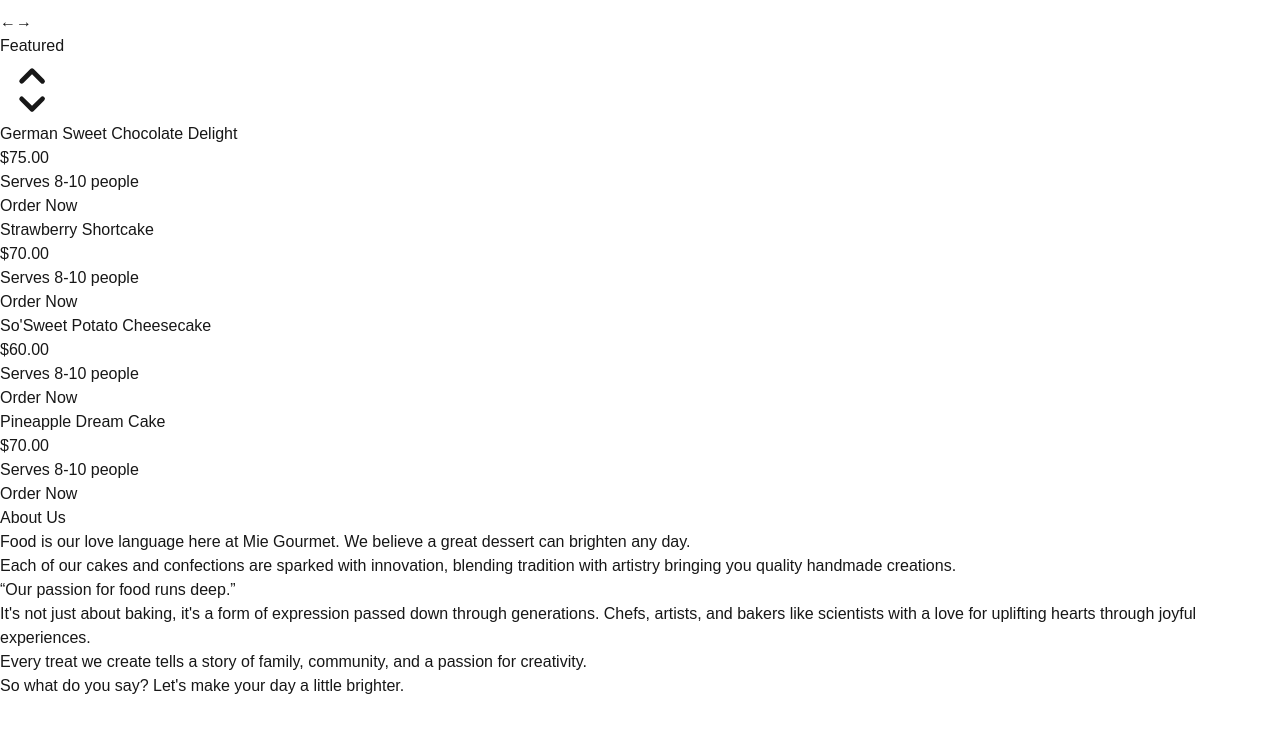
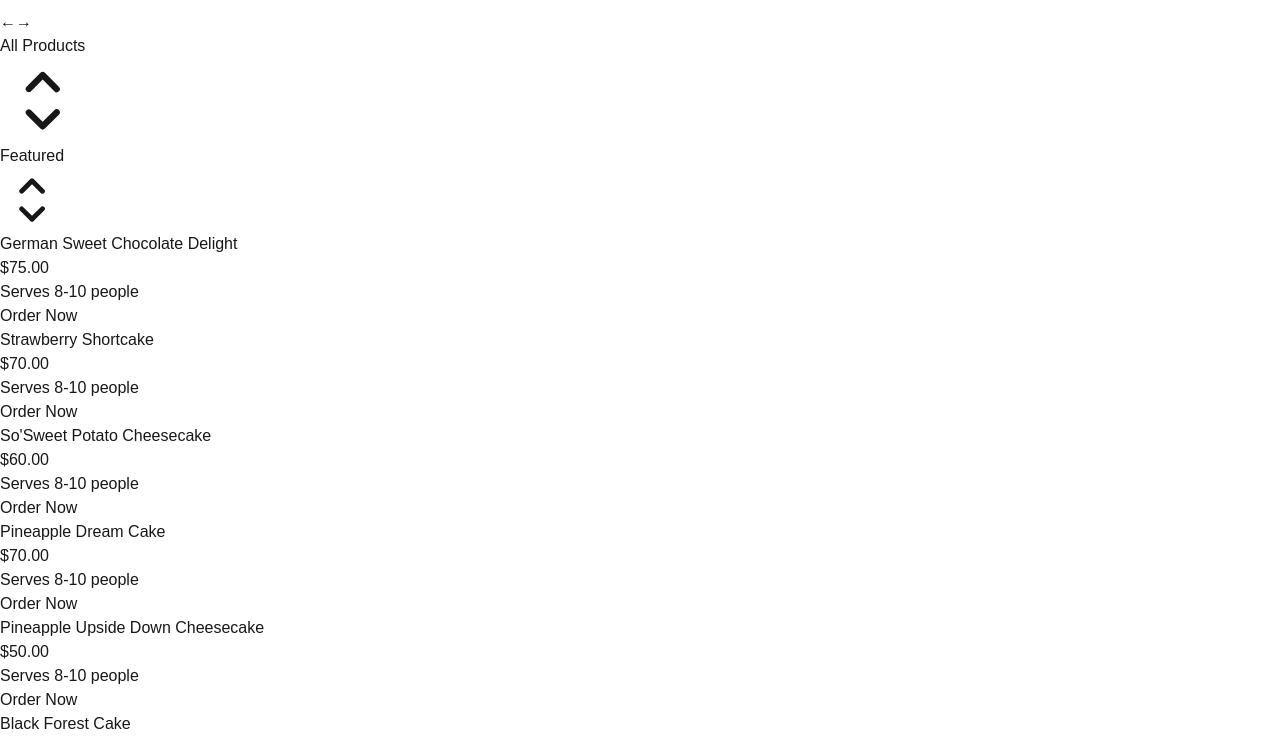
Before and after one commit to TAhamadou/mie-gourmet, a Next.js app: page / in a window 1280 px wide. Shown: the part 1560-2299 px from the top of the page. Built offline with nearby package versions, Linux system fonts and the light colour scheme.

Commit message:
all products

```diff
--- a/src/app/page.tsx
+++ b/src/app/page.tsx
@@ -14,6 +14,7 @@
 import gallery1 from '../../public/images/gallery/german_gallery.jpg';
 import gallery3 from '../../public/images/gallery/sweet_potato_gallery.jpg';
 import gallery4 from '../../public/images/gallery/strawberry_gallery.jpg';
+import pineappleDelightGallery from '../../public/images/gallery/pineapple_delight_gallery.jpg';
 
 // Import the useSort hook
 import { useSort } from '../hooks/useSort';
@@ -38,6 +39,11 @@
     { src: gallery1, alt: "German Chocolate Cake Gallery" },
     { src: gallery3, alt: "Sweet Potato Cheesecake Gallery" },
     { src: gallery4, alt: "Strawberry Angel Cake Gallery" },
+    {
+      src: pineappleDelightGallery,
+      alt: "Pineapple Delight Cake topped with coconut and pineapple pieces",
+      className: "object-cover w-full h-full"
+    },
   ];
 
   const { sortedItems, sortOption, setSortOption } = useSort(products);
--- a/src/components/ProductGrid.tsx
+++ b/src/components/ProductGrid.tsx
@@ -2,8 +2,9 @@
 import Image from "next/image";
 import { Listbox } from '@headlessui/react';
 import { ChevronUpDownIcon, CheckIcon } from '@heroicons/react/20/solid';
-import { Product } from '../types/Product';
+import { Product, ProductType } from '../types/Product';
 import Link from 'next/link';
+import { useState } from 'react';
 
 interface ProductGridProps {
   sortedItems: Product[];
@@ -13,9 +14,69 @@
 }
 
 export default function ProductGrid({ sortedItems, sortOption, setSortOption, sortOptions }: ProductGridProps) {
+  const [selectedType, setSelectedType] = useState<'all' | ProductType>('all');
+
+  const typeOptions = [
+    { id: 'all', name: 'All Products' },
+    { id: 'Cheesecake', name: 'Cheesecakes' },
+    { id: 'Layer Cake', name: 'Layer Cakes' }
+  ];
+
+  const filteredItems = selectedType === 'all'
+    ? sortedItems
+    : sortedItems.filter(item => item.productType === selectedType);
+
   return (
     <section>
-      <div className="flex justify-end mb-6">
+      <div className="flex justify-end mb-6 gap-4">
+        {/* Product Type Filter */}
+        <div className="relative w-72">
+          <Listbox value={selectedType} onChange={setSelectedType}>
+            <div className="relative mt-1">
+              <Listbox.Button className="relative w-full cursor-default rounded-lg bg-black py-2 pl-3 pr-10 text-left text-white shadow-md focus:outline-none">
+                <span className="block truncate">
+                  {typeOptions.find(option => option.id === selectedType)?.name}
+                </span>
+                <span className="pointer-events-none absolute inset-y-0 right-0 flex items-center pr-2">
+                  <ChevronUpDownIcon
+                    className="h-5 w-5 text-white"
+                    aria-hidden="true"
+                  />
+                </span>
+              </Listbox.Button>
+              <Listbox.Options className="absolute mt-1 max-h-60 w-full overflow-auto rounded-md bg-black py-1 text-base shadow-lg focus:outline-none z-[60]">
+                {typeOptions.map((option) => (
+                  <Listbox.Option
+                    key={option.id}
+                    value={option.id}
+                    className={({ active }) =>
+                      `relative cursor-default select-none py-2 pl-10 pr-4 ${
+                        active ? 'bg-gray-900 text-white' : 'text-gray-300'
+                      }`
+                    }
+                  >
+                    {({ selected }) => (
+                      <>
+                        <span className={`block truncate ${
+                          selected ? 'font-medium' : 'font-normal'
+                        }`}>
+                          {option.name}
+                        </span>
+                        {selected && (
+                          <span className="absolute inset-y-0 left-0 flex items-center pl-3 text-white">
+                            <CheckIcon className="h-5 w-5" aria-hidden="true" />
+                          </span>
+                        )}
+                      </>
+                    )}
+                  </Listbox.Option>
+                ))}
+              </Listbox.Options>
+            </div>
+          </Listbox>
+        </div>
+
+        {/* Existing Sort Dropdown */}
         <div className="relative w-72">
           <Listbox value={sortOption} onChange={setSortOption}>
             <div className="relative mt-1">
@@ -66,7 +127,7 @@
       {/* Grid container */}
       <div className="max-w-[1400px] mx-auto">
         <div className="grid grid-cols-2 lg:grid-cols-4 gap-4 sm:gap-6 lg:gap-8">
-          {sortedItems.map((product) => (
+          {filteredItems.map((product) => (
             <Link
               href={`/product/${product.id}`}
               key={product.id}
--- a/src/data/products.ts
+++ b/src/data/products.ts
@@ -4,6 +4,7 @@
 import sweetPotatoImage from '../../public/images/sweet_potato/sweet_potato_main.jpg';
 // import pineappleUpsideImage from '../../public/images/pineapple_upside/pineapple_cheese_main.jpg';
 import pineappleDreamImage from '../../public/images/pineapple_dream/pineapple_dream_main.jpg';
+import MieSeal from '../../public/images/logo/Mie-Seal.svg';
 
 export const products: Product[] = [
   {
@@ -13,7 +14,8 @@
     servings: "8-10",
     image: germanImage,
     description: "A rich and classic favorite, this decadent chocolate cake features layers of moist, sweet chocolate cake filled with a luscious coconut-pecan frosting made with caramelized sugar, butter, toasted pecans, and shredded coconut. Each bite is a perfect balance of deep chocolate flavor and a nutty, creamy filling. Finished with a smooth chocolate glaze and a final touch of coconut-pecan frosting, this timeless dessert is perfect for any occasion.",
-    allergens: "Contains coconut, dairy, eggs, wheat, and pecans. Manufactured in a bakery that processes wheat and other nuts."
+    allergens: "Contains coconut, dairy, eggs, wheat, and pecans. Manufactured in a bakery that processes wheat and other nuts.",
+    productType: "Layer Cake"
   },
   {
     id: 'strawberry',
@@ -22,7 +24,8 @@
     servings: "8-10",
     image: strawberryImage,
     description: "Layers of soft, fluffy vanilla cake are filled with fresh sliced strawberries in a handmade strawberry compote and silky whipped cream, creating a light yet satisfying dessert. Topped with even more strawberries and a cloud of whipped cream, this classic treat is bursting with fresh, juicy flavor in every bite. Perfect for any occasion, it's a timeless favorite that never disappoints.",
-    allergens: "Contains dairy, eggs, and wheat. Manufactured in a bakery that processes wheat and other nuts."
+    allergens: "Contains dairy, eggs, and wheat. Manufactured in a bakery that processes wheat and other nuts.",
+    productType: "Layer Cake"
   },
   {
     id: 'sweet_potato',
@@ -31,7 +34,8 @@
     servings: "8-10",
     image: sweetPotatoImage,
     description: "This creamy desert is a perfect blend of rich cheesecake and sweet potato pie. Made with velvety sweet potato puree, warm spices, lemon zest, shredded coconut and a buttery graham cracker crust, it delivers a smooth, indulgent texture with just the right touch of sweetness. Topped with a light whipped cream and a sprinkle of graham cracker crumbs, this dessert is a comforting twist on a classic favorite.",
-    allergens: "Contains coconut, dairy, eggs, and wheat. Manufactured in a bakery that processes wheat and other nuts."
+    allergens: "Contains coconut, dairy, eggs, and wheat. Manufactured in a bakery that processes wheat and other nuts.",
+    productType: "Cheesecake"
   },
   // {
   //   id: 'pineapple_upside',
@@ -47,6 +51,77 @@
     servings: "8-10",
     image: pineappleDreamImage,
     description: "A tropical delight, this four-layer cake is filled with smooth whipped cream, crushed pineapple and rich coconut pudding all blended with toasted coconut for the perfect balance of flavor and texture. Each moist, golden cake layer is stacked high and finished with a whipped cream frosting, a sprinkle of toasted coconut, and a crown coconut pudding for a sweet, satisfying finish. Perfect for any occasion, this cake brings a refreshing burst of flavor in every bite.",
-    allergens: "Contains coconut, dairy, eggs and wheat. Manufactured in a bakery that processes wheat and other nuts."
+    allergens: "Contains coconut, dairy, eggs and wheat. Manufactured in a bakery that processes wheat and other nuts.",
+    productType: "Layer Cake"
+  },
+  {
+    id: 'pineapple-upside',
+    name: "Pineapple Upside Down Cheesecake",
+    price: 50.00,
+    servings: "8-10",
+    image: MieSeal,
+    description: "A tropical twist on two classics. Our creamy cheesecake is topped with caramelized pineapple rings and maraschino cherries, all nestled on a buttery graham cracker crust. The perfect blend of tangy and sweet, this unique dessert brings the taste of paradise to your table.",
+    allergens: "Contains coconut, dairy, eggs and wheat. Manufactured in a bakery that processes wheat and other nuts.",
+    productType: "Cheesecake"
+  },
+  {
+    id: 'black-forest-cake',
+    name: 'Black Forest Cake',
+    price: 70,
+    servings: '16-20',
+    image: MieSeal,
+    description: 'Rich. Decadent. Unforgettable. Indulge in layers of moist chocolate cake, luscious cherry filling, and velvety whipped cream topped with dark chocolate shavings and fresh cherries. This isn\'t your average dessert. It\'s a Black Forest Cake made from scratch with the finest ingredients and crafted to perfection. Perfect for celebrations, special occasions, or when you just need something extraordinary. Order Yours Today!',
+    allergens: 'Contains dairy, eggs, and wheat. Manufactured in a bakery that processes wheat and other nuts.',
+    productType: "Layer Cake"
+  },
+  {
+    id: 'carrot-cake',
+    name: 'Carrot Cake',
+    price: 70,
+    servings: '16-20',
+    image: MieSeal,
+    description: 'The Classic, Elevated. Our signature Carrot Cake is a slice of comfort spiced to perfection, packed with fresh carrots, and layered with silky cream cheese frosting. Every bite is moist, rich, and balanced with a hint of cinnamon and a touch of love. Homemade. Fresh. Irresistible. Treat yourself. Place Your Order Now!',
+    allergens: 'Contains dairy, eggs, wheat and tree nuts. Manufactured in a bakery that processes wheat and other nuts.',
+    productType: "Layer Cake"
+  },
+  {
+    id: 'cherry-bliss-cheesecake',
+    name: 'Cherry Bliss Cheesecake',
+    price: 60,
+    servings: '16-20',
+    image: MieSeal,
+    description: 'Rich. Luscious. Irresistible. Velvety smooth cheesecake crowned with a cascade of juicy, sweet cherries dripping with flavor over a buttery crust. It\'s dessert, elevated. One forkful, and you\'re hooked.',
+    allergens: 'Contains coconut, dairy, eggs and wheat. Manufactured in a bakery that processes wheat and other nuts.',
+    productType: "Cheesecake"
+  },
+  {
+    id: 'blueberry-cheesecake',
+    name: 'Blueberry Cheesecake',
+    price: 60,
+    servings: '16-20',
+    image: MieSeal,
+    description: 'Berry Rush in Every Bite. Velvety cheesecake, swirled with juicy blueberries and kissed with a golden crust. Fresh, fruity, and dangerously smooth. This is what dessert was meant to be.',
+    allergens: 'Contains coconut, dairy, eggs and wheat. Manufactured in a bakery that processes wheat and other nuts.',
+    productType: "Cheesecake"
+  },
+  {
+    id: 'strawberry-cheesecake',
+    name: 'Strawberry Cheesecake',
+    price: 60,
+    servings: '16-20',
+    image: MieSeal,
+    description: 'Fresh. Fruity. Flawless. A layer of ripe strawberries resting on creamy cheesecake, wrapped in a delicate graham crust. It\'s the taste of summer all year long.',
+    allergens: 'Contains coconut, dairy, eggs and wheat. Manufactured in a bakery that processes wheat and other nuts.',
+    productType: "Cheesecake"
+  },
+  {
+    id: 'new-york-cheesecake',
+    name: 'New York Cheesecake',
+    price: 55,
+    servings: '16-20',
+    image: MieSeal,
+    description: 'Thick. Creamy. Iconic. A rich, velvety cheesecake with that perfect golden top and a buttery graham crust that melts in your mouth.',
+    allergens: 'Contains coconut, dairy, eggs and wheat. Manufactured in a bakery that processes wheat and other nuts.',
+    productType: "Cheesecake"
   }
 ];
--- a/src/types/Product.ts
+++ b/src/types/Product.ts
@@ -1,11 +1,14 @@
 import { StaticImageData } from 'next/image';
+
+export type ProductType = 'Cheesecake' | 'Layer Cake';
 
 export interface Product {
   id: string;
   name: string;
   price: number;
   servings: string;
-  image: StaticImageData;
+  image: StaticImageData | string;  // Allow string for SVG paths
   description: string;
   allergens: string;
+  productType: ProductType;
 }
```
Also changed, not shown: public/images/gallery/pineapple_cheese_gallery.jpg (deleted), public/images/logo/Mie-Seal.svg (added).
